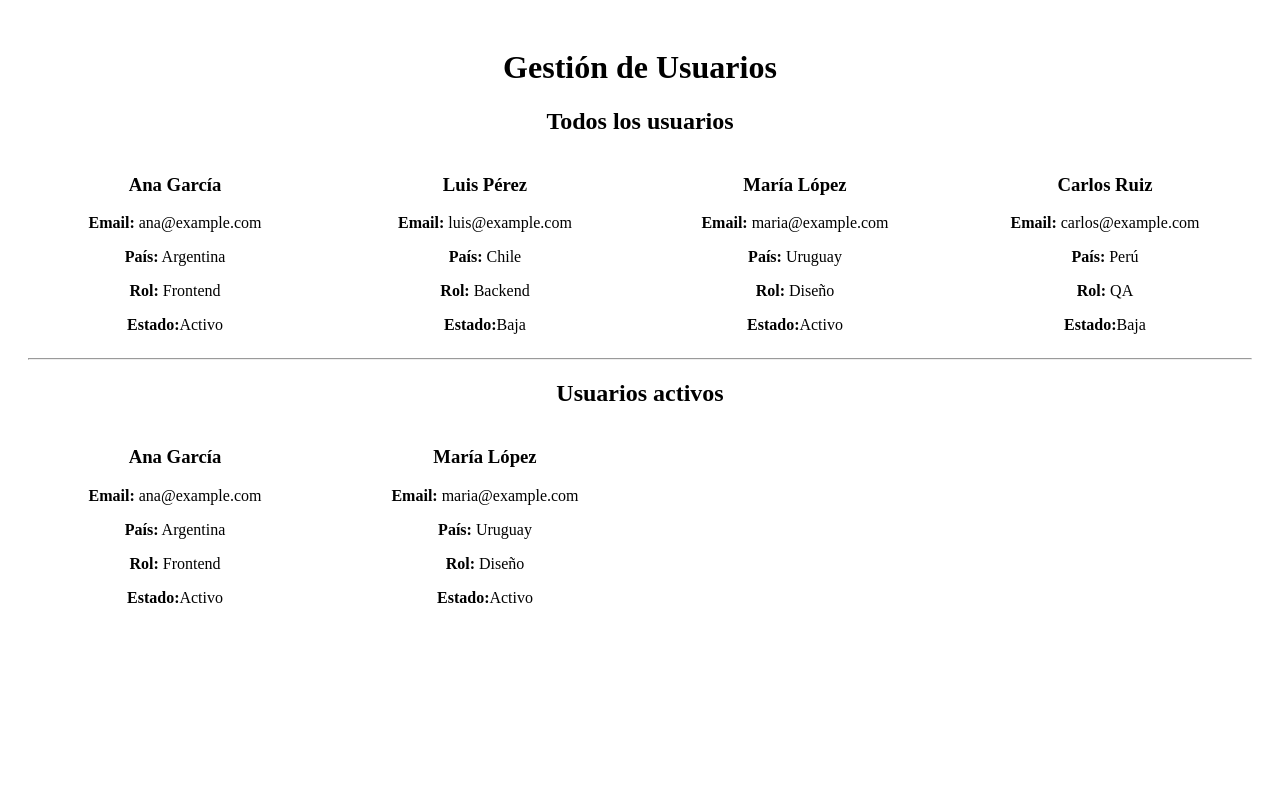
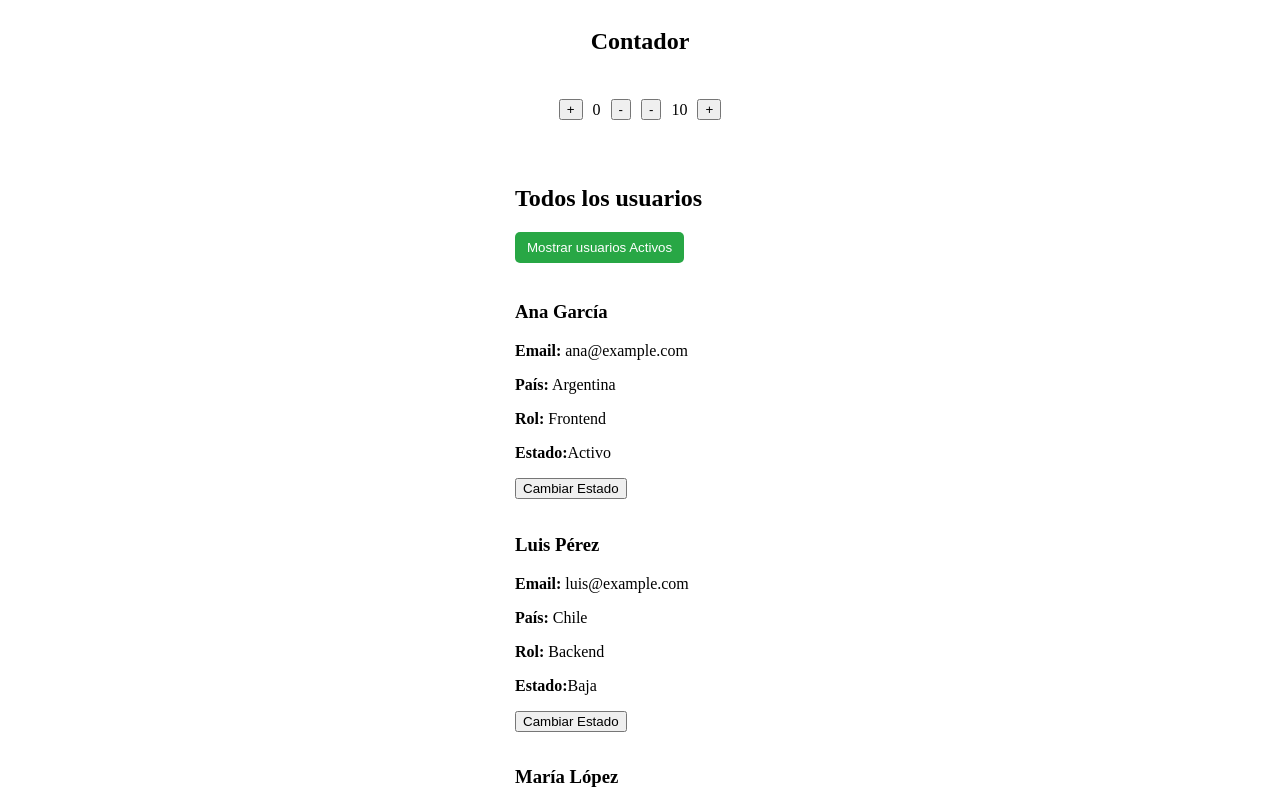
Before and after one commit to cintyy73/frontend-202501-mod-04-react, a React (Vite) app: page / in a window 1280 px wide. Shown: the top 800 px of the page. Built offline with nearby package versions, Linux system fonts and the light colour scheme.

Commit message:
Código visto en clases.

```diff
--- a/src/App.jsx
+++ b/src/App.jsx
@@ -1,35 +1,73 @@
-import List from './components/List';
-import {users , suma } from './utils/data'
+import { useState } from "react";
+import List from "./components/List";
+import {users  } from './utils/data'
+let counter = 0;
+function App() {
+const [count, setCount] = useState(10);
 
-function App() {
-console.log(suma(5,6))
-const activeUsers = users.filter(user=>user.isActive)
-console.log(activeUsers)
   return (
-    <div style={styles.wrapper}>
-      <h1>Gestión de Usuarios</h1>
+    <div
+      style={{
+        display: "flex",
+        justifyContent: "center",
+        alignItems: "center",
+        gap: "10px",
+        flexDirection: "column",
+      }}
+    >
+       <h2>Contador</h2>
+        <div
+      style={{
+        display: "flex",
+        justifyContent: "center",
+        alignItems: "center",
+        gap: "10px",
+        flexDirection: "column",
 
+      }}
+    >
+      <div
+        style={{
+          display: "flex",
+          justifyContent: "center",
+          alignItems: "center",
+          gap: "10px",
+        }}
+      >
+        <button
+          onClick={() => {
+            counter += 1;
+            document.getElementById("counter-display").innerText = counter;
+            console.log(counter);
+          }}
+        >
+          +
+        </button>
+        <p id="counter-display">{counter}</p>
+        <button
+          onClick={() => {
+            counter -= 1;
+            document.getElementById("counter-display").innerText = counter;
+            console.log(counter);
+          }}
+        >
+          -
+        </button>
+
+        <button onClick={() => {setCount(count-10)
+          console.log(count)
+        } }>-</button>
+
+        <p>{count}</p>
+
+        <button onClick={() => setCount(count+10)}>+</button>
+      </div>
+      </div>
       <List title='Todos los usuarios' users={users} />
-      <hr/>
-      <List title='Usuarios activos' users={activeUsers} />
+
 
     </div>
   );
 }
-const styles = {
-  wrapper: {
-    padding: "20px",
-    textAlign: "center",
-  },
-  filterBtn: {
-    background: "#2ecc71",
-    color: "#fff",
-    border: "none",
-    padding: "10px 16px",
-    cursor: "pointer",
-    borderRadius: "8px",
-    fontSize: "14px",
-    marginBottom: "10px",
-  },
-};
+
 export default App;
--- a/src/components/Card.jsx
+++ b/src/components/Card.jsx
@@ -1,4 +1,4 @@
-const Card = ({user}) => {
+const Card = ({user, toggleActive}) => {
     const {name, email, country, role, isActive} = user
   return (
     <div>
@@ -7,6 +7,9 @@ const Card = ({user}) => {
       <p><strong>País:</strong> {country}</p>
       <p><strong>Rol:</strong> {role}</p>
       <p><strong>Estado:</strong>{isActive ? "Activo" : "Baja" }</p>
+         <button  onClick={toggleActive}>
+        Cambiar Estado
+      </button>
     </div>
   )
 }
--- a/src/components/List.jsx
+++ b/src/components/List.jsx
@@ -1,12 +1,28 @@
+import { useState } from "react";
 import Card from "./Card";
 
 const List = ({ title, users }) => {
+  const [filterActive, setFilterActive] = useState(false);
+  const [userStates, setUsersStates] = useState( users.map(user => ({ ...user })))
+
+  const filteredUsers = filterActive? userStates.filter((user) => user.isActive): userStates;
+
+  const toggleUserActive = (id) => {
+    setUsersStates((prev) => prev.map((user)=>user.id === id ? {...user, isActive:!user.isActive } : user))
+  }
+
   return (
     <div style={styles.section}>
       <h2>{title}</h2>
+      <button
+        onClick={() =>{ setFilterActive(!filterActive)}}
+        style={styles.button}
+      >
+        {filterActive ? "Mostrar todos" : "Mostrar usuarios Activos"}
+      </button>
       <div style={styles.container}>
-        {users.map((user) => (
-          <Card key={user.id} user={user} />
+        {filteredUsers.map((user) => (
+          <Card key={user.id} user={user}  toggleActive={() => toggleUserActive(user.id)} />
         ))}
       </div>
     </div>
@@ -22,4 +38,13 @@ const styles = {
     gap: "16px",
     marginTop: "10px",
   },
+  button: {
+    marginBottom: "10px",
+    padding: "8px 12px",
+    backgroundColor: "#28a745",
+    color: "white",
+    border: "none",
+    borderRadius: "5px",
+    cursor: "pointer",
+  },
 };
--- a/src/main.jsx
+++ b/src/main.jsx
@@ -3,7 +3,5 @@ import { createRoot } from 'react-dom/client'
 import App from './App.jsx'
 
 createRoot(document.getElementById('root')).render(
-  <StrictMode>
     <App />
-  </StrictMode>,
 )
```
